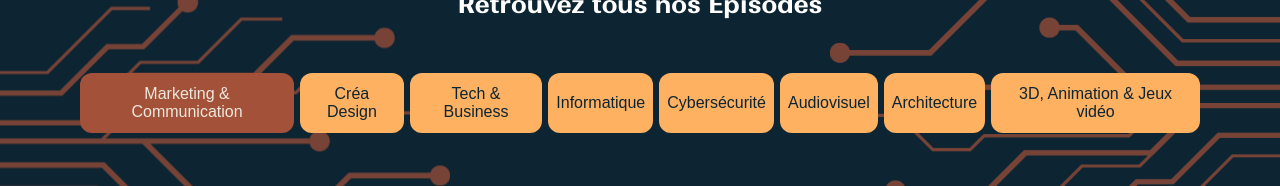
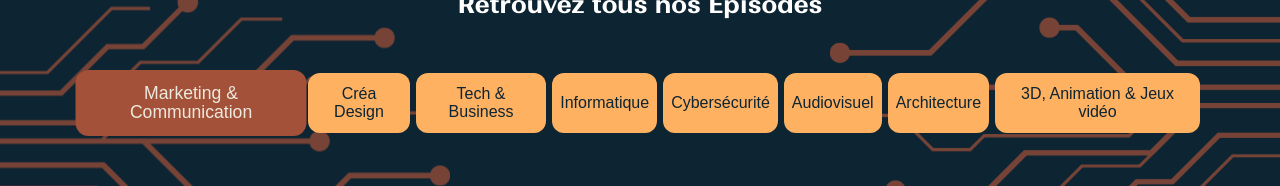
Before and after one commit to Mayel-0/Tech_Talk-Remaster-JS, a Next.js app: page / in a window 1280 px wide. In both pictures the pointer is over the button "Marketing & Communication". Shown: the part 296-482 px from the top of the page. Built offline with nearby package versions, Linux system fonts and the light colour scheme; no server answers; the database is empty; a web font is replaced by a local one.

Commit message:
animation

```diff
--- a/src/app/globals.css
+++ b/src/app/globals.css
@@ -441,6 +441,7 @@ li div button {
 	padding: 12px 8px;
 	border-radius: 12px;
 	font-size: 16px;
+	transition: all 0.3s ease;
 }
 
 li div button.select {
@@ -451,6 +452,9 @@ li div button.select {
 li div button:hover {
 	color: var(--text);
 	background-color: var(--accent2);
+	cursor: pointer;
+	transform: scale(1.1);
+	margin: 0px 6px;
 }
 
 /* CSS brut - colle direct dans ton fichier */
```
